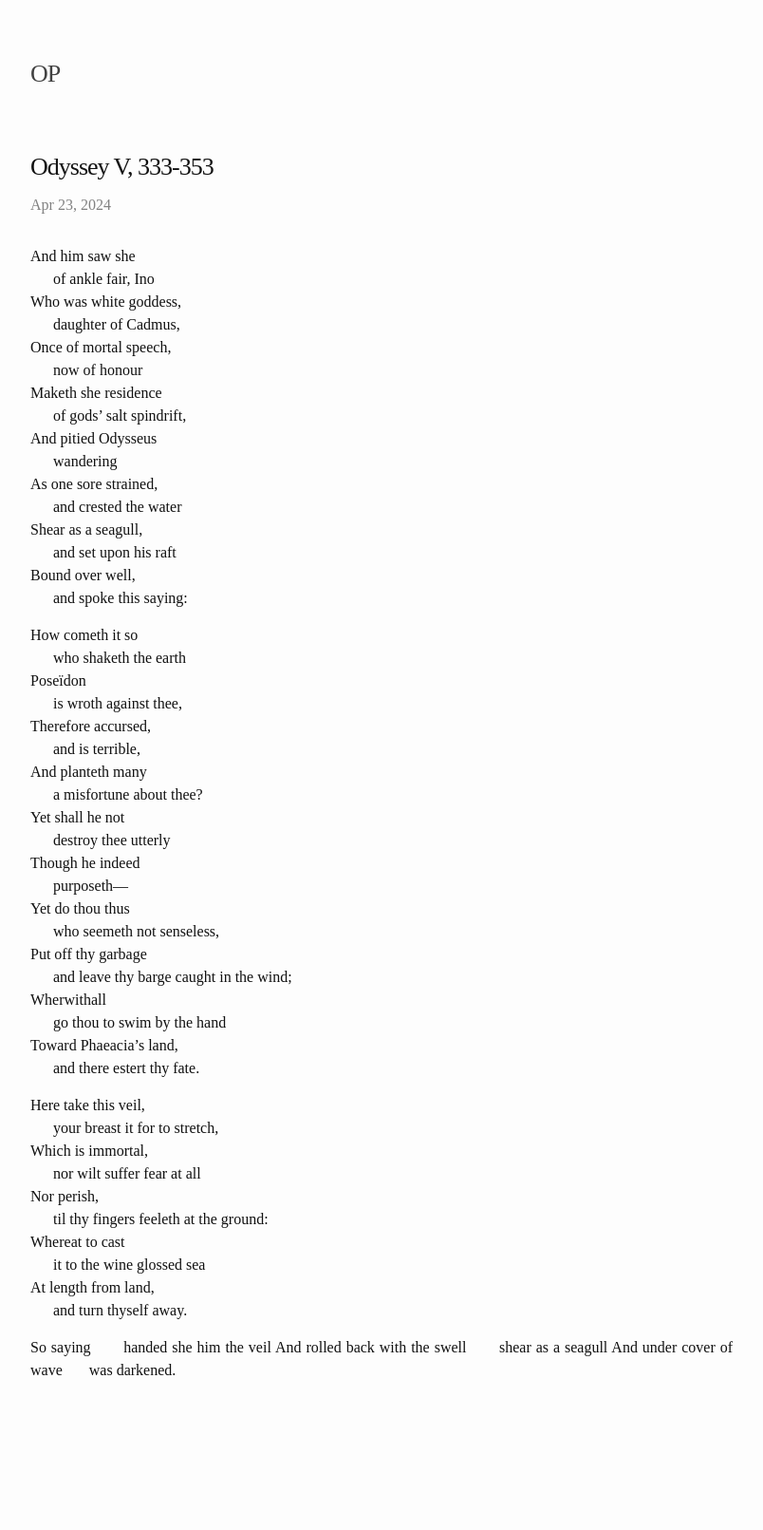
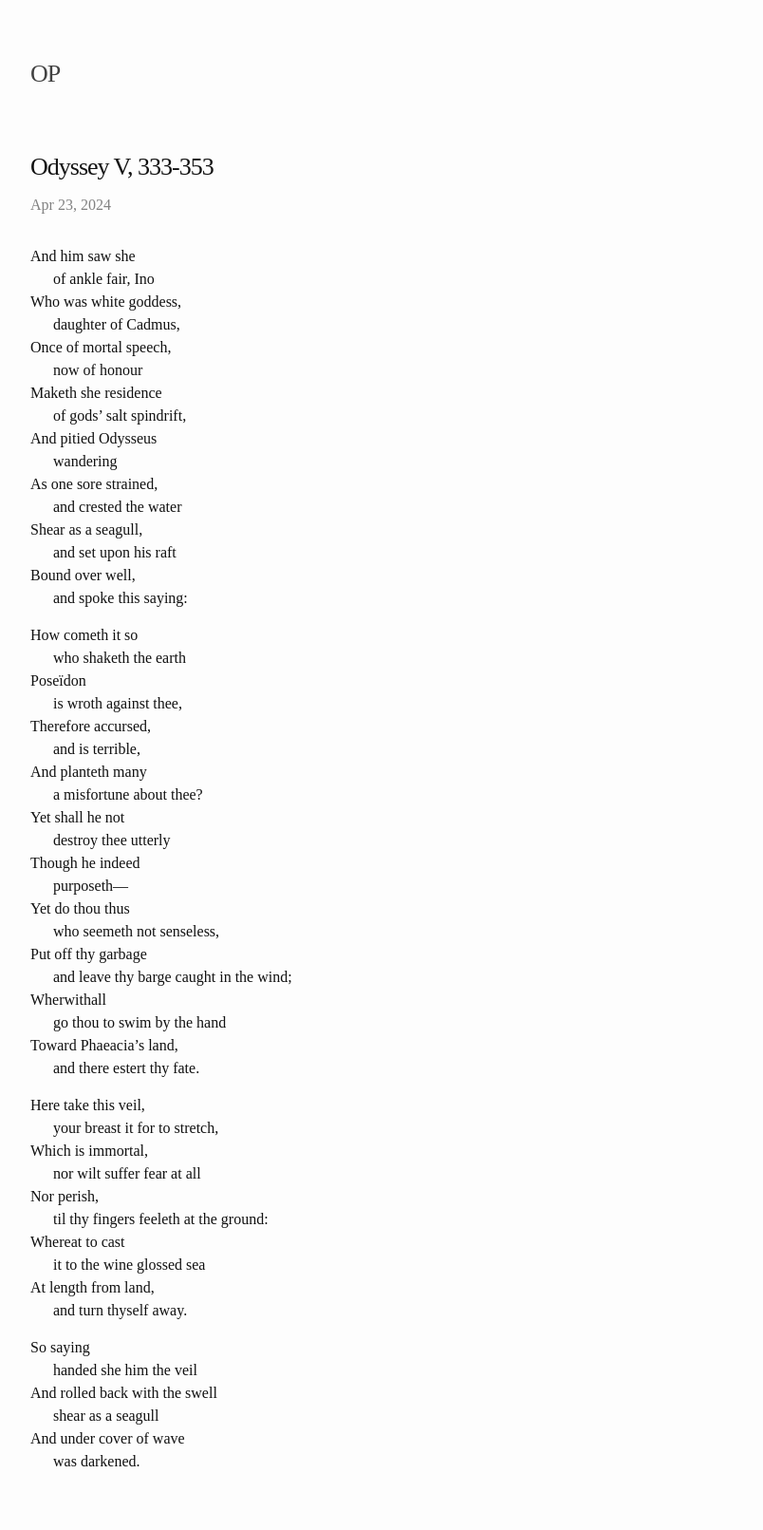
Before and after one commit to TheatrumMundi/TheatrumMundi, a Jekyll site: the page built from _posts/2024-04-23-odyssey-v.markdown, in a window 1280 px wide. Shown: the whole page at 95% size, without its empty margins (238-1042 px from the left). Built offline with Jekyll 4.4.1, drawn with Linux system fonts in a browser that asks for light colours; some web fonts are replaced; before the commit the page ends 1515 px from its top, so only the background shows below that.

```diff
--- a/_posts/2024-04-23-odyssey-v.markdown
+++ b/_posts/2024-04-23-odyssey-v.markdown
@@ -55,9 +55,9 @@ At length from land,<br>
 &nbsp;&nbsp;&nbsp;&nbsp;&nbsp;&nbsp;and turn thyself away. <br>
 
 
-So saying
-&nbsp;&nbsp;&nbsp;&nbsp;&nbsp;&nbsp;handed she him the veil
-And rolled back with the swell
-&nbsp;&nbsp;&nbsp;&nbsp;&nbsp;&nbsp;shear as a seagull
-And under cover of wave
-&nbsp;&nbsp;&nbsp;&nbsp;&nbsp;&nbsp;was darkened.
+So saying <br>
+&nbsp;&nbsp;&nbsp;&nbsp;&nbsp;&nbsp;handed she him the veil <br>
+And rolled back with the swell<br>
+&nbsp;&nbsp;&nbsp;&nbsp;&nbsp;&nbsp;shear as a seagull<br>
+And under cover of wave<br>
+&nbsp;&nbsp;&nbsp;&nbsp;&nbsp;&nbsp;was darkened.<br>
```
